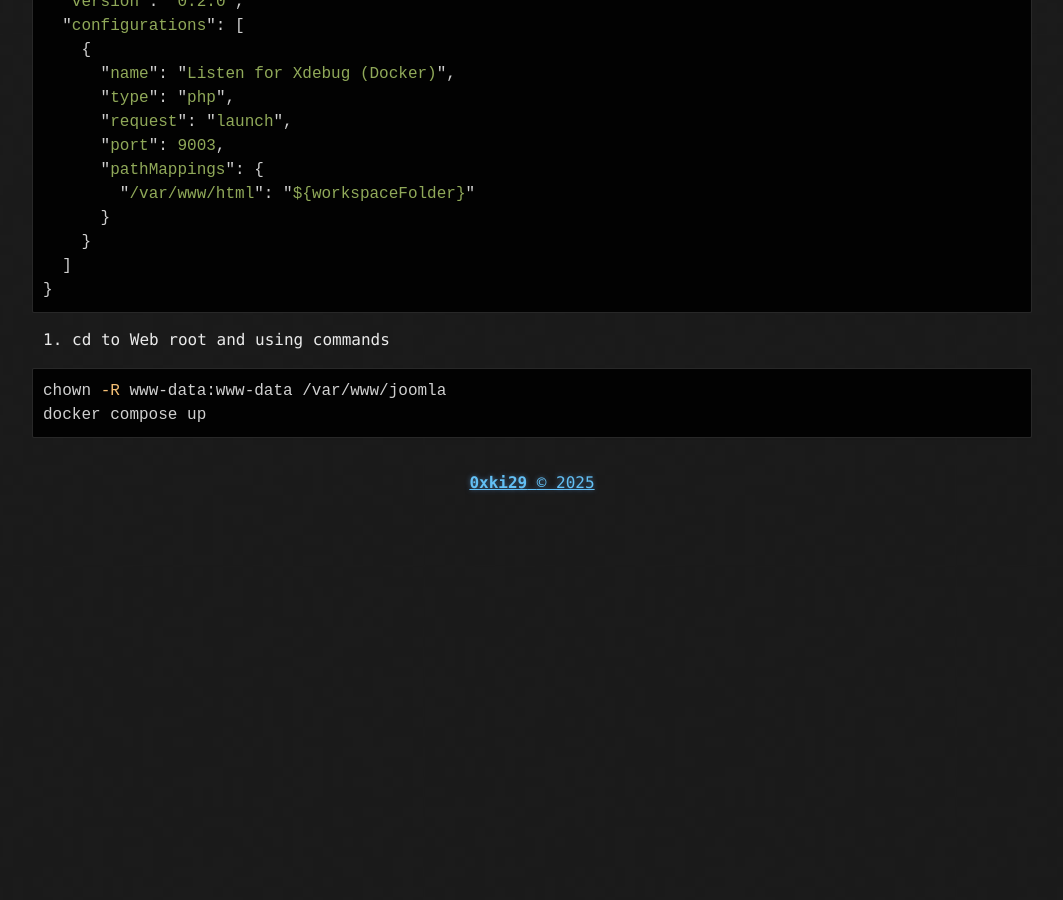
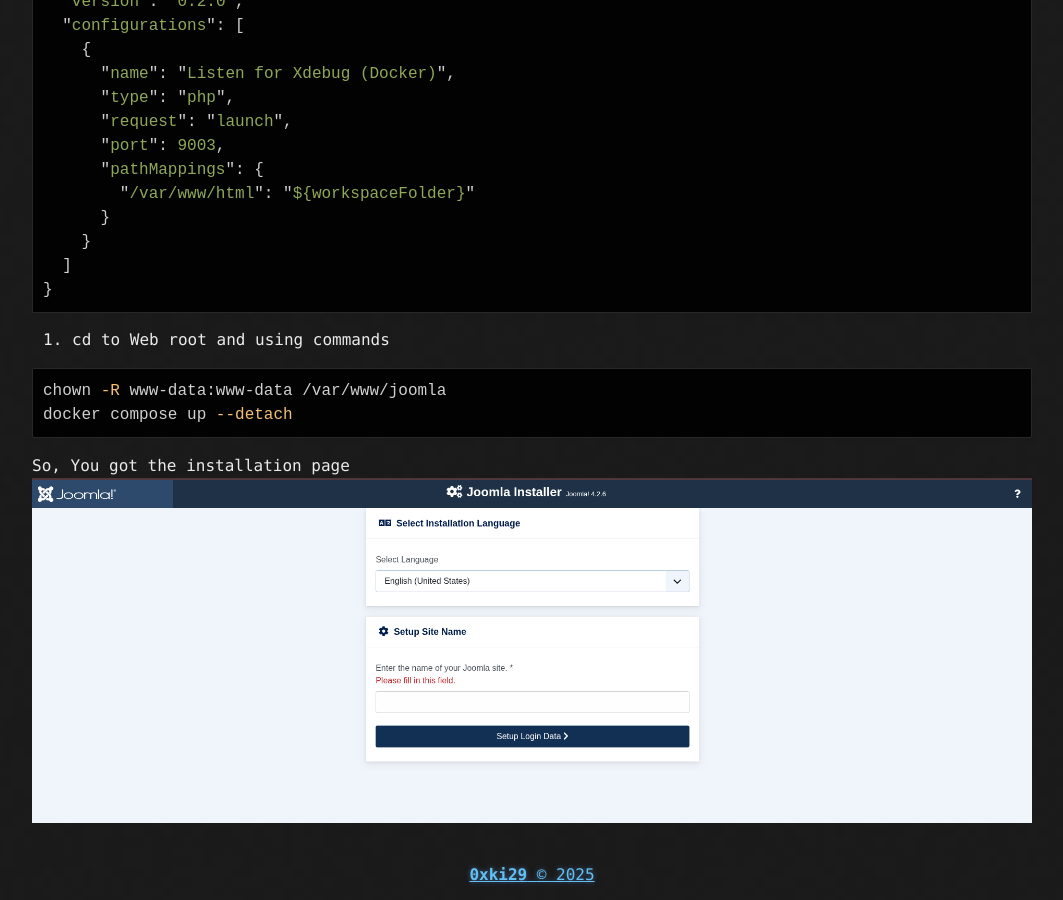
Before and after one commit to 0xki29/blog, a Jekyll site: the page built from _posts/2025-10-30-phan-tich-CVE-2023-23752.md, in a window 1280 px wide and 900 px high, scrolled down 3158 px. Shown: the whole window, without its empty margins (108-1171 px from the left). Built offline with Jekyll 4.4.1, drawn with Linux system fonts in a browser that asks for light colours; before the commit the page ends 3666 px from its top, so only the background shows below that.

Commit message:
Add post: Phân tích CVE-2023-23752

````diff
--- a/_posts/2025-10-30-phan-tich-CVE-2023-23752.md
+++ b/_posts/2025-10-30-phan-tich-CVE-2023-23752.md
@@ -130,5 +130,8 @@ volumes:
 
 ```bash
 chown -R www-data:www-data /var/www/joomla
-docker compose up
+docker compose up --detach
 ```
+
+So, You got the installation page
+![Short description](/blog/assets/install_image.png)
````
Also changed, not shown: assets/install_image.png (added).
